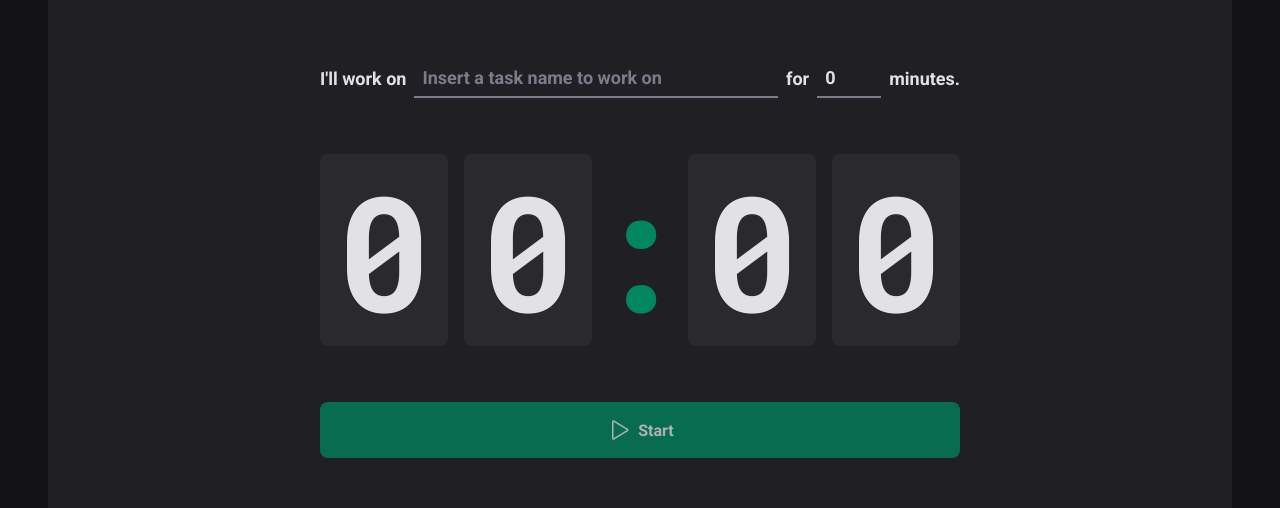
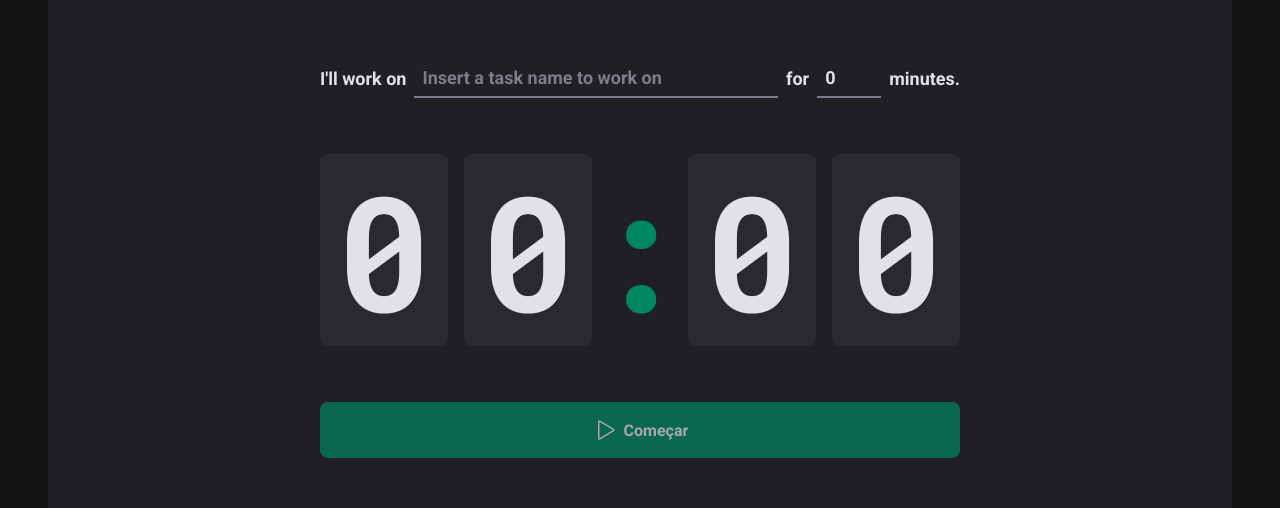
Before and after one commit to guilhermerera/ignite-timer, a React (Vite) app: page / in a window 1280 px wide. Shown: the part 174-682 px from the top of the page. Built offline with nearby package versions, Linux system fonts and the light colour scheme.

Commit message:
feat: stop active cycle

```diff
--- a/src/pages/Home/index.tsx
+++ b/src/pages/Home/index.tsx
@@ -1,8 +1,8 @@
 import { useEffect, useState } from "react";
 
-import { Play } from "phosphor-react";
 import { useForm } from "react-hook-form";
 import { differenceInSeconds } from "date-fns";
+import { HandPalm, Play } from "phosphor-react";
 
 import * as zod from "zod";
 import { zodResolver } from "@hookform/resolvers/zod";
@@ -14,7 +14,8 @@
 	MinutesAmountInput,
 	Separator,
 	StartCountdownButton,
-	TaskInput
+	TaskInput,
+	StopCountdownButton
 } from "./styles";
 const newCycleFormValidationSchema = zod.object({
 	task: zod.string().min(1, "Informe a tarefa"),
@@ -31,6 +32,7 @@
 	task: string;
 	minutesAmount: number;
 	startDate: Date;
+	interruptedDate?: Date;
 }
 
 export function Home() {
@@ -61,6 +63,19 @@
 		setAmountSecondsPassed(0);
 
 		reset();
+	}
+
+	function handleInterruptCycle() {
+		setCycles(
+			cycles.map((cycle) => {
+				if (cycle.id === activeCycleId) {
+					return { ...cycle, interruptedDate: new Date() };
+				} else {
+					return cycle;
+				}
+			})
+		);
+		setActiveCycleId(null);
 	}
 
 	const activeCycle = cycles.find((cycle) => cycle.id === activeCycleId);
@@ -108,6 +123,7 @@
 						type='text'
 						placeholder='Insert a task name to work on'
 						list='task-suggestions'
+						disabled={!!activeCycle}
 						{...register("task")}
 					/>
 					<datalist id='task-suggestions'>
@@ -126,6 +142,7 @@
 						step={5}
 						min={5}
 						max={60}
+						disabled={!!activeCycle}
 						{...register("minutesAmount", { valueAsNumber: true })}
 					/>
 					<span>minutes.</span>
@@ -139,10 +156,17 @@
 					<span>{seconds[1]}</span>
 				</CountdownContainer>
 
-				<StartCountdownButton disabled={shouldSubmitBeDisabled} type='submit'>
-					<Play size={24} />
-					Start
-				</StartCountdownButton>
+				{activeCycle ? (
+					<StopCountdownButton onClick={handleInterruptCycle} type='button'>
+						<HandPalm size={24} />
+						Interromper
+					</StopCountdownButton>
+				) : (
+					<StartCountdownButton disabled={shouldSubmitBeDisabled} type='submit'>
+						<Play size={24} />
+						Começar
+					</StartCountdownButton>
+				)}
 			</form>
 		</HomeContainer>
 	);
--- a/src/pages/Home/styles.ts
+++ b/src/pages/Home/styles.ts
@@ -86,30 +86,35 @@
 	justify-content: center;
 `;
 
-export const StartCountdownButton = styled.button`
+export const BaseCountdownButton = styled.button`
 	width: 100%;
 	border: 0;
 	padding: 1rem;
 	border-radius: 8px;
-
 	display: flex;
 	align-items: center;
 	justify-content: center;
+	color: ${(props) => props.theme["gray-100"]};
 	gap: 0.5rem;
+	font-weight: bold;
+	cursor: pointer;
+	&:disabled {
+		opacity: 0.7;
+		cursor: not-allowed;
+	}
+`;
 
-	font-weight: bold;
-
-	cursor: pointer;
-
+export const StartCountdownButton = styled(BaseCountdownButton)`
 	background: ${(props) => props.theme["green-500"]};
 	color: ${(props) => props.theme["gray-100"]};
-
 	&:not(:disabled):hover {
 		background: ${(props) => props.theme["green-700"]};
 	}
+`;
 
-	&:disabled {
-		opacity: 0.75;
-		cursor: not-allowed;
+export const StopCountdownButton = styled(BaseCountdownButton)`
+	background: ${(props) => props.theme["red-500"]};
+	&:not(:disabled):hover {
+		background: ${(props) => props.theme["red-700"]};
 	}
 `;
```
